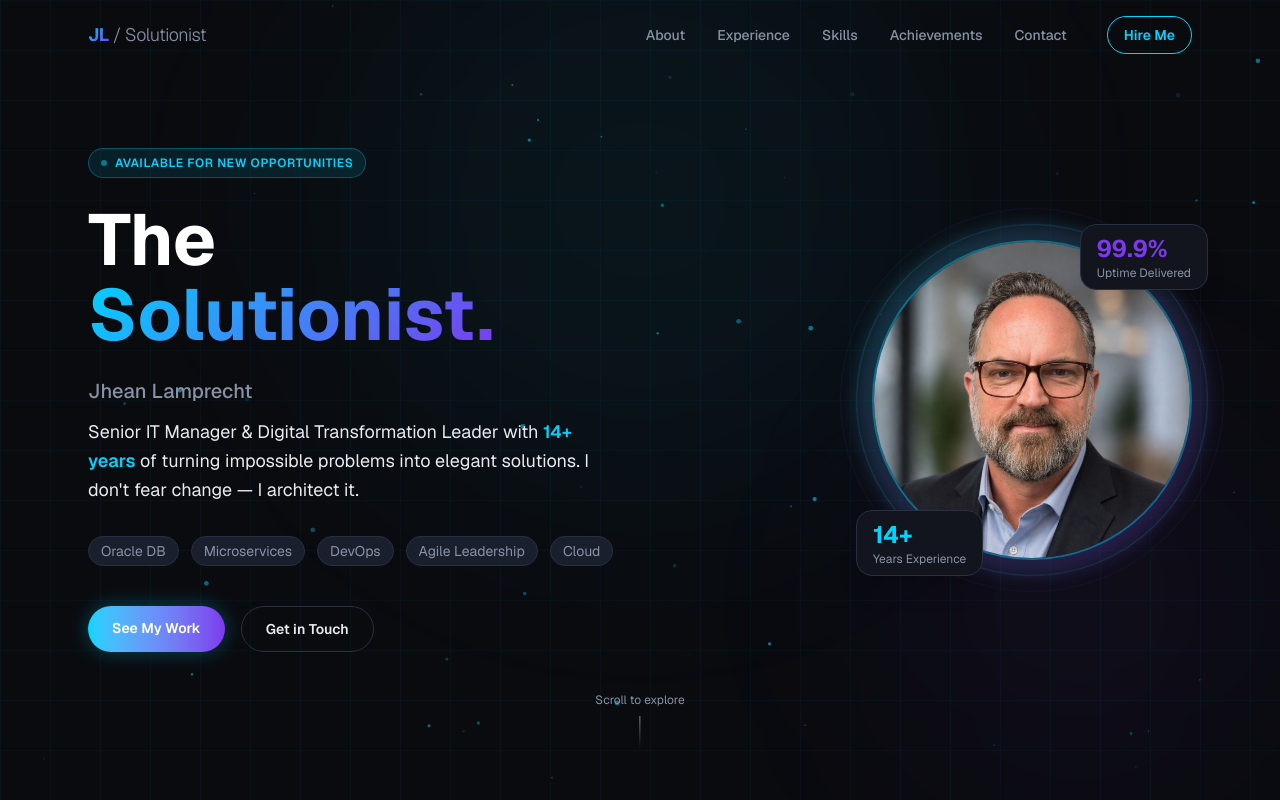
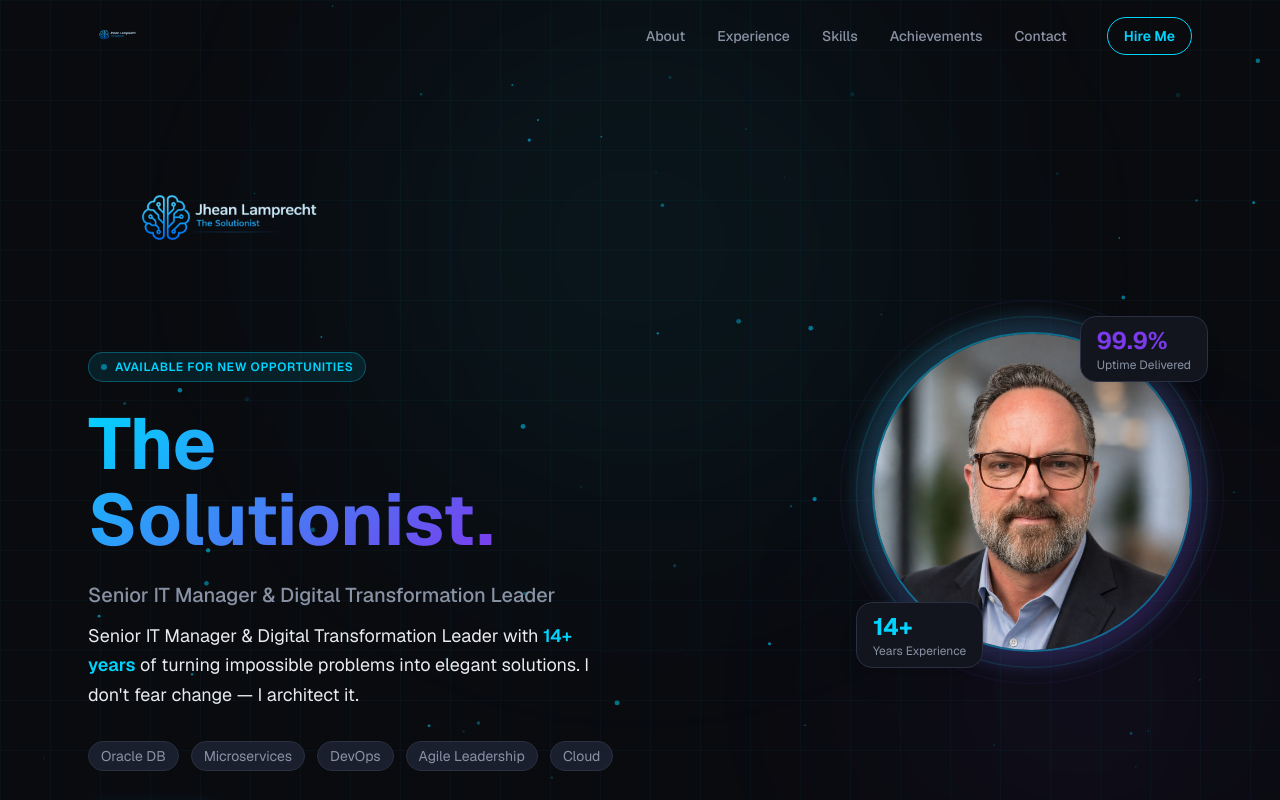
Before and after one commit to BobJhean/jhean-resume-website, a Next.js app: page / in a window 1280 px wide. Shown: the top 800 px of the page. Built offline with nearby package versions, Linux system fonts and the light colour scheme.

Commit message:
feat: incorporate Solutionist logo into navbar, hero and footer

```diff
--- a/src/components/Footer.tsx
+++ b/src/components/Footer.tsx
@@ -1,10 +1,16 @@
+import Image from "next/image";
+
 export default function Footer() {
   return (
     <footer className="border-t border-[#2a2f42] py-8 bg-[#0a0b0f]">
       <div className="max-w-6xl mx-auto px-6 flex flex-col md:flex-row items-center justify-between gap-4 text-sm text-[#8892a4]">
-        <div>
-          <span className="gradient-text font-bold">Jhean Lamprecht</span> · The Solutionist
-        </div>
+        <Image
+          src="/logo.png"
+          alt="Jhean Lamprecht — The Solutionist"
+          width={120}
+          height={80}
+          className="h-8 w-auto opacity-80"
+        />
         <div>
           Johannesburg, South Africa · jhean@bluethoughtech.com
         </div>
--- a/src/components/Hero.tsx
+++ b/src/components/Hero.tsx
@@ -85,19 +85,29 @@ export default function Hero() {
         <div className="grid md:grid-cols-2 gap-12 items-center">
           {/* Text */}
           <div>
+            {/* Logo */}
+            <div className="mb-8">
+              <Image
+                src="/logo.png"
+                alt="Jhean Lamprecht — The Solutionist"
+                width={320}
+                height={213}
+                className="w-64 md:w-72 h-auto"
+                priority
+              />
+            </div>
+
             <div className="inline-flex items-center gap-2 px-3 py-1.5 rounded-full bg-[#00d4ff]/10 border border-[#00d4ff]/30 text-[#00d4ff] text-xs font-semibold mb-6 tracking-wider uppercase">
               <span className="w-1.5 h-1.5 rounded-full bg-[#00d4ff] animate-pulse" />
               Available for new opportunities
             </div>
 
             <h1 className="text-5xl md:text-6xl lg:text-7xl font-bold leading-[1.05] mb-6">
-              <span className="text-white">The</span>
-              <br />
-              <span className="gradient-text">Solutionist.</span>
+              <span className="gradient-text">The Solutionist.</span>
             </h1>
 
             <p className="text-xl text-[#8892a4] mb-3 font-medium">
-              Jhean Lamprecht
+              Senior IT Manager & Digital Transformation Leader
             </p>
             <p className="text-[#e8eaf0] text-lg mb-8 leading-relaxed max-w-lg">
               Senior IT Manager & Digital Transformation Leader with{" "}
--- a/src/components/Navbar.tsx
+++ b/src/components/Navbar.tsx
@@ -1,5 +1,6 @@
 "use client";
 import { useState, useEffect } from "react";
+import Image from "next/image";
 
 const links = [
   { label: "About", href: "#about" },
@@ -28,9 +29,15 @@ export default function Navbar() {
       }`}
     >
       <div className="max-w-6xl mx-auto px-6 py-4 flex items-center justify-between">
-        <a href="#" className="text-white font-bold text-lg tracking-tight">
-          <span className="gradient-text">JL</span>
-          <span className="text-[#8892a4] ml-1 font-light">/ Solutionist</span>
+        <a href="#" className="flex items-center">
+          <Image
+            src="/logo.png"
+            alt="Jhean Lamprecht — The Solutionist"
+            width={160}
+            height={107}
+            className="h-10 w-auto"
+            priority
+          />
         </a>
 
         {/* Desktop nav */}
```
Also changed, not shown: public/logo.png (added).
